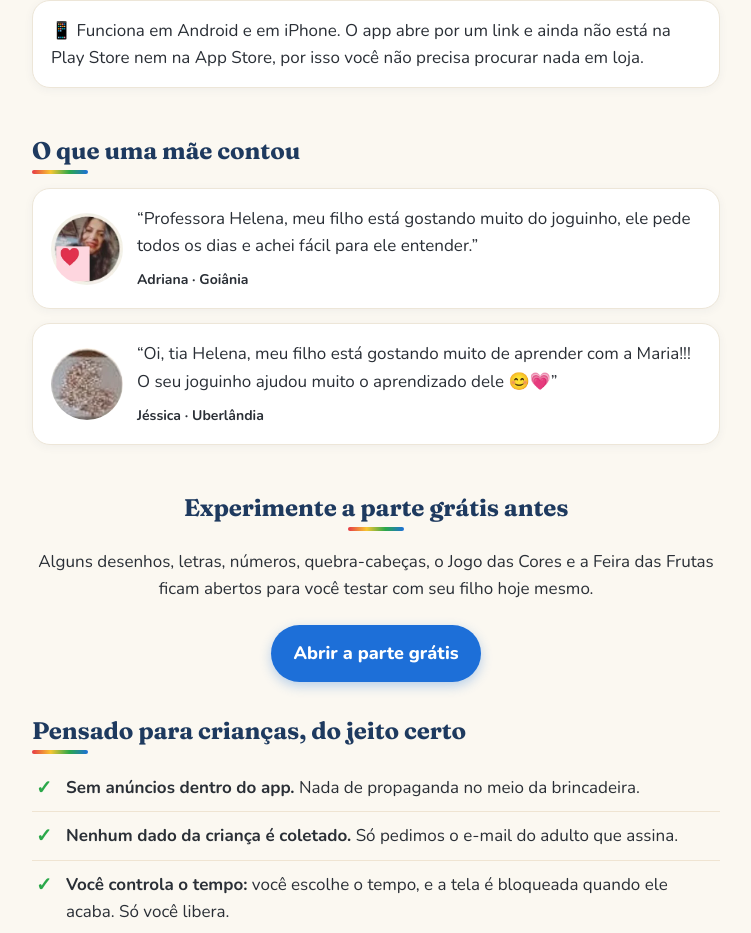
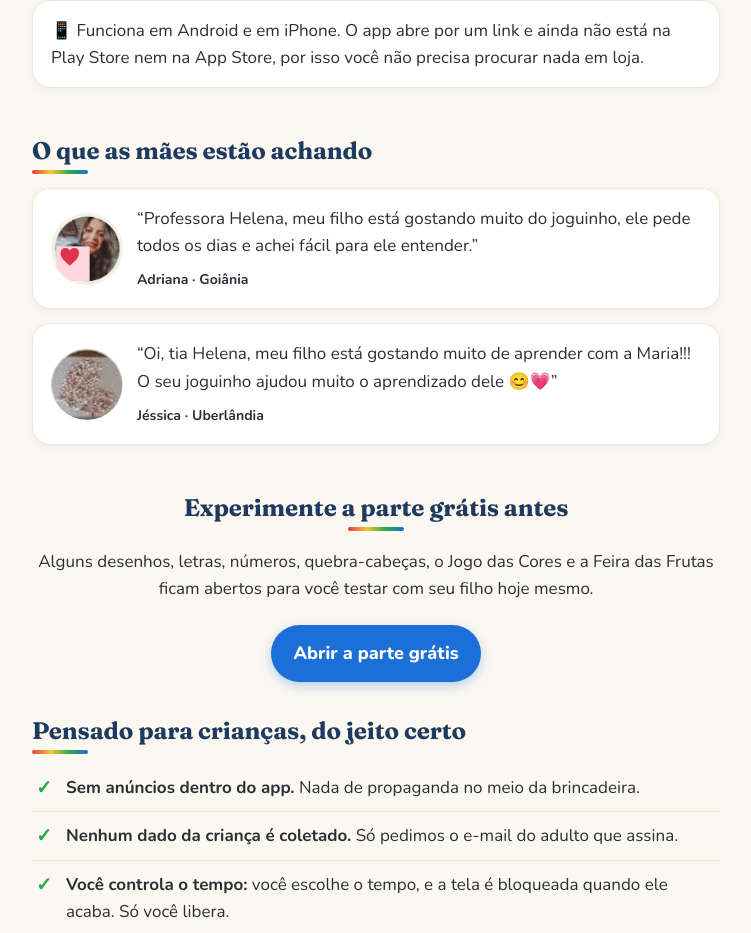
Before and after one commit to colorecomhelena/colorecomhelena.github.io, a plain HTML site: page vendas.html in a window 1280 px wide. Shown: the part 5526-6459 px from the top of the page, without its empty margins (264-1015 px from the left). Drawn offline with nearby package versions, Linux system fonts and the light colour scheme.

Commit message:
Atualiza o site do Colore com Helena

```diff
--- a/vendas.html
+++ b/vendas.html
@@ -202,7 +202,7 @@ document.addEventListener("click",function(e){var a=e.target.closest("a,button")
 
 <!-- Depoimento de mãe (19/11; assinatura só com nome e cidade, pedido dela) -->
 <section>
-  <h2>O que uma mãe contou</h2>
+  <h2>O que as mães estão achando</h2>
   <div class="cartao" style="display:flex;gap:14px;align-items:center">
     <img src="vendas/depoimento-mae.webp" alt="Foto de uma mãe com o filho, rosto da criança coberto por um coração" width="72" height="72" style="width:72px;height:72px;border-radius:50%;flex:0 0 auto;object-fit:cover">
     <div>
```
